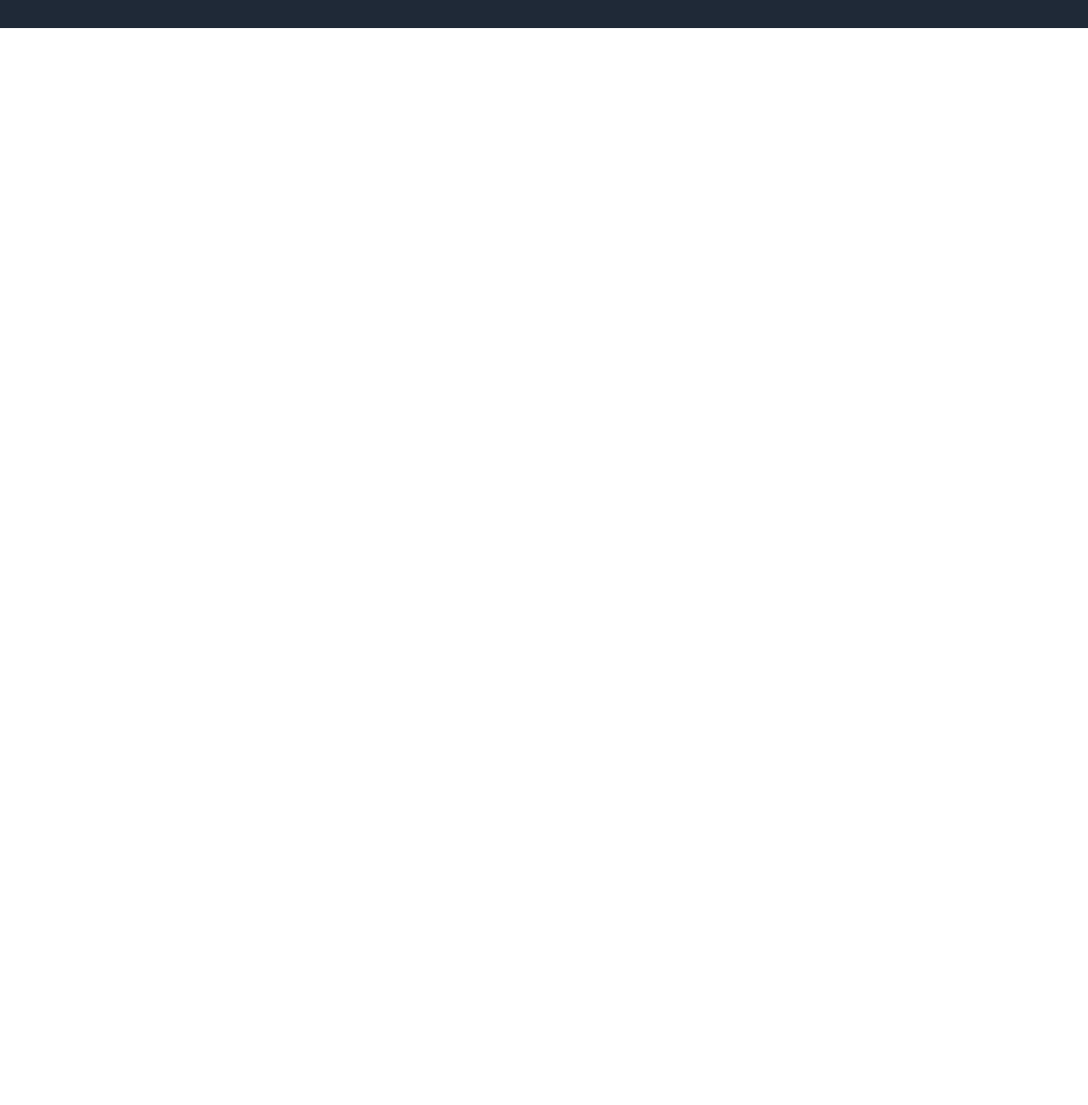
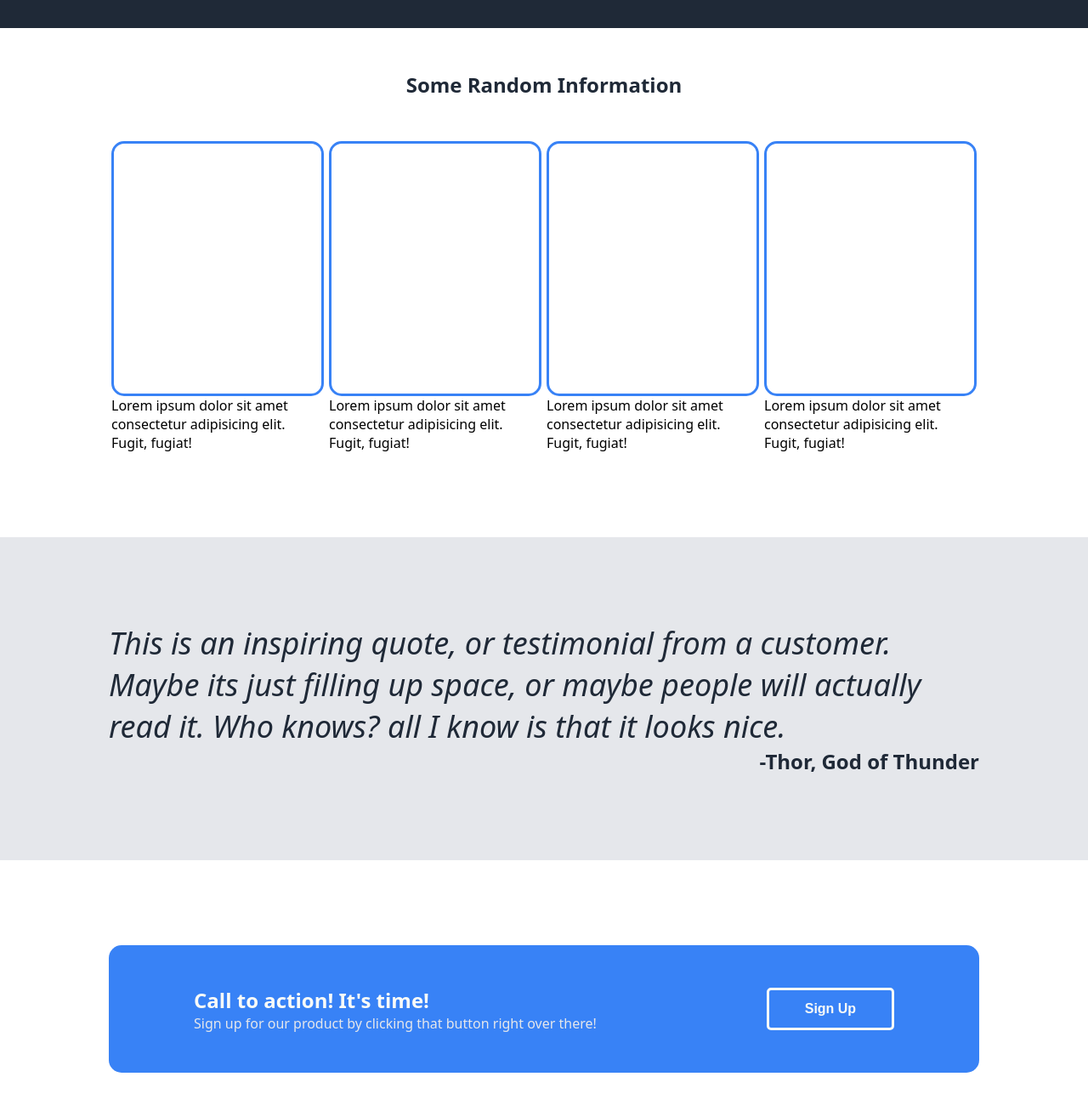
Before and after one commit to Alwinray37/Odin_Landing_Page, a plain HTML site: page index.html in a window 1280 px wide. Shown: the part 488-1788 px from the top of the page at 85% size. Before the commit the page ends 800 px from the top, so only its background shows below. Drawn offline with Linux system fonts and the light colour scheme.

Commit message:
added random-info section, quote section, and cta section and styles

```diff
--- a/index.html
+++ b/index.html
@@ -30,5 +30,47 @@
             <img src="" alt="This is a placeholder for an image">
         </div>
     </div>
+    <section class="random-info">
+       <div class="wrapper">
+        <h1>Some Random Information</h1>
+        <div class="selection row">
+            <div class="column">
+                <div class="card"></div>
+                <p>Lorem ipsum dolor sit amet consectetur adipisicing elit. Fugit, fugiat!</p>
+            </div>
+            <div class="column">
+                <div class="card"></div>
+                <p>Lorem ipsum dolor sit amet consectetur adipisicing elit. Fugit, fugiat!</p>
+            </div>
+            <div class="column">
+                <div class="card"></div>
+                <p>Lorem ipsum dolor sit amet consectetur adipisicing elit. Fugit, fugiat!</p>
+            </div>
+            <div class="column">
+                <div class="card"></div>
+                <p>Lorem ipsum dolor sit amet consectetur adipisicing elit. Fugit, fugiat!</p>
+            </div>
+        </div>
+       </div>
+    </section>
+    <section class="quote">
+        <div class="wrapper">
+            <p>This is an inspiring quote, or testimonial from a customer. Maybe its just filling up space, or maybe people will actually read it. Who knows? all I know is that it looks nice.</p>
+            <h2>-Thor, God of Thunder</h2>
+        </div>
+    </section>
+    <section class="cta">
+        <div class="wrapper">
+            <div class="cta-box">
+                <div class="cta-text">
+                    <h2>Call to action! It's time!</h2>
+                    <p>
+                        Sign up for our product by clicking that button right over there!
+                    </p>
+                </div>
+                <button class="cta-button">Sign Up</button>
+            </div>
+        </div>
+    </section>
 </body>
 </html>
--- a/styles.css
+++ b/styles.css
@@ -24,6 +24,7 @@ ul{
 }
 li{
     margin: 0 10px;
+    color: #e5e7eb;
 }
 a{
     text-decoration: none;
@@ -74,3 +75,72 @@ a{
     text-align: center;
 
 }
+.random-info h1{
+    width:500px;
+    margin: 50px auto;
+    text-align: center;
+    color: #1f2937;
+}
+.random-info .row{
+    display: flex;
+    justify-content: space-around;
+    margin-bottom: 100px;
+}
+.random-info .card{
+    height: 300px;
+    width: 250px;
+    border: 3px solid #3882f6;
+    border-radius: 15px;
+    transition: all .2s ease-in-out;
+}
+.random-info .card:hover{
+    transform: scale(1.2);
+    box-shadow: 0 0 10px;
+}
+.random-info .column{
+    width: 250px;
+}
+.quote{
+    background-color: #e5e7eb;
+    padding: 100px 0;
+}
+.quote p{
+    font-size: 36px;
+    font-style: italic;
+    color: #1f2937;
+    font-weight: lighter;
+}
+.quote h2{
+    text-align: end;
+    color: #1f2937;
+}
+.cta-box{
+    display: flex;
+    justify-content: space-around;
+    background-color: #3882f6;
+    border-radius: 15px;
+    height: 150px;
+    margin: 100px 0;
+    align-items: center;
+}
+.cta-text{
+    color: #f9faf8;
+}
+.cta-text p{
+    color: #e5e7eb;
+}
+.cta-button{
+    background-color: #3882f6;
+    border: 3px solid #f9faf8;
+    border-radius: 5px;
+    height: 50px;
+    width: 150px;
+    color: #f9faf8;
+    font-size: medium;
+    font-weight: bold;
+}
+.cta-button:hover{
+    cursor: pointer;
+    background-color: #f9faf8;
+    color: #1f2937;
+}
```
